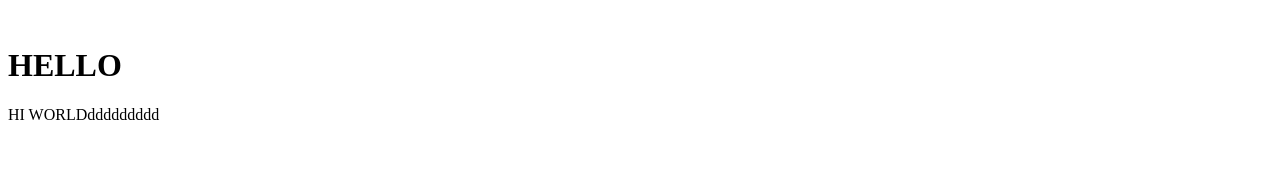
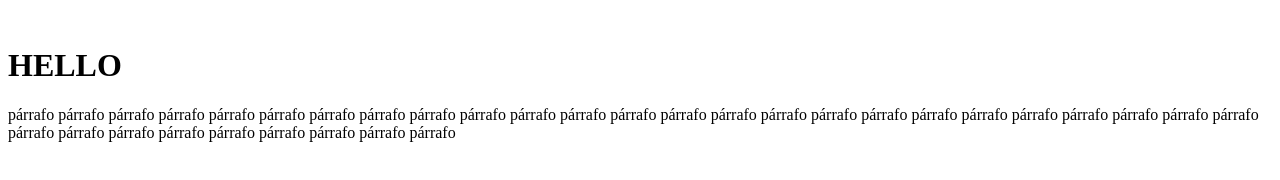
Before and after one commit to ramikate/ratesOFmine, a website: page static/index.html in a window 1280 px wide. Drawn offline with Linux system fonts and the light colour scheme.

Commit message:
css styles

```diff
--- a/static/index.html
+++ b/static/index.html
@@ -14,7 +14,9 @@
     <br />
 
     <h1>HELLO</h1>
-    <p>HI WORLDddddddddd</p>
+    <p>párrafo  párrafo  párrafo  párrafo  párrafo  párrafo  párrafo  párrafo  párrafo  párrafo  párrafo  párrafo  párrafo  párrafo  párrafo  párrafo
+    párrafo  párrafo  párrafo  párrafo  párrafo  párrafo  párrafo  párrafo  párrafo  párrafo  párrafo  párrafo  párrafo  párrafo  párrafo  párrafo
+    párrafo  párrafo  </p>
 
 </body>
 
--- /dev/null
+++ b/static/styles.css
@@ -0,0 +1,31 @@
+body {
+    display: flex;
+    flex-direction: column;
+    justify-content: center;
+    flex-shrink: 0;
+    color: #000;
+    font-family: Source Sans Pro;
+    font-size: 1.25rem;
+    font-style: normal;
+    font-weight: 400;
+    line-height: 150%; /* 1.875rem */
+    letter-spacing: 0.125rem;
+
+  }
+
+  header  {
+
+  }
+
+  /* Applies to all <h1>...</h1> elements. */
+  h1 {
+    font-size: 35px;
+    font-weight: normal;
+    margin-top: 5px;
+  }
+
+  /* Applies to all elements with <... class="someclass"> specified. */
+  .someclass { color: red; }
+
+  /* Applies to the element with <... id="someid"> specified. */
+  #someid { color: green; }
```
